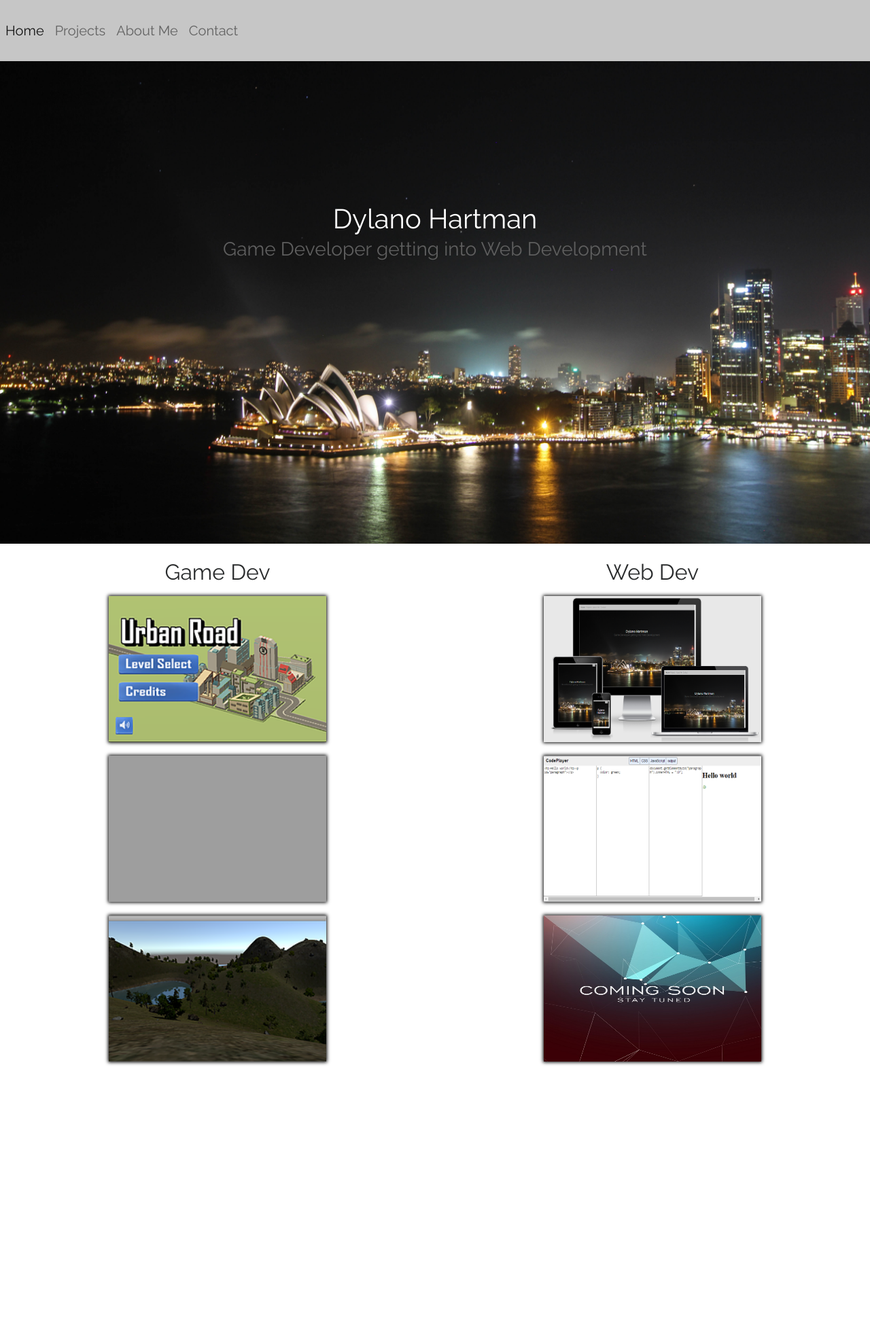
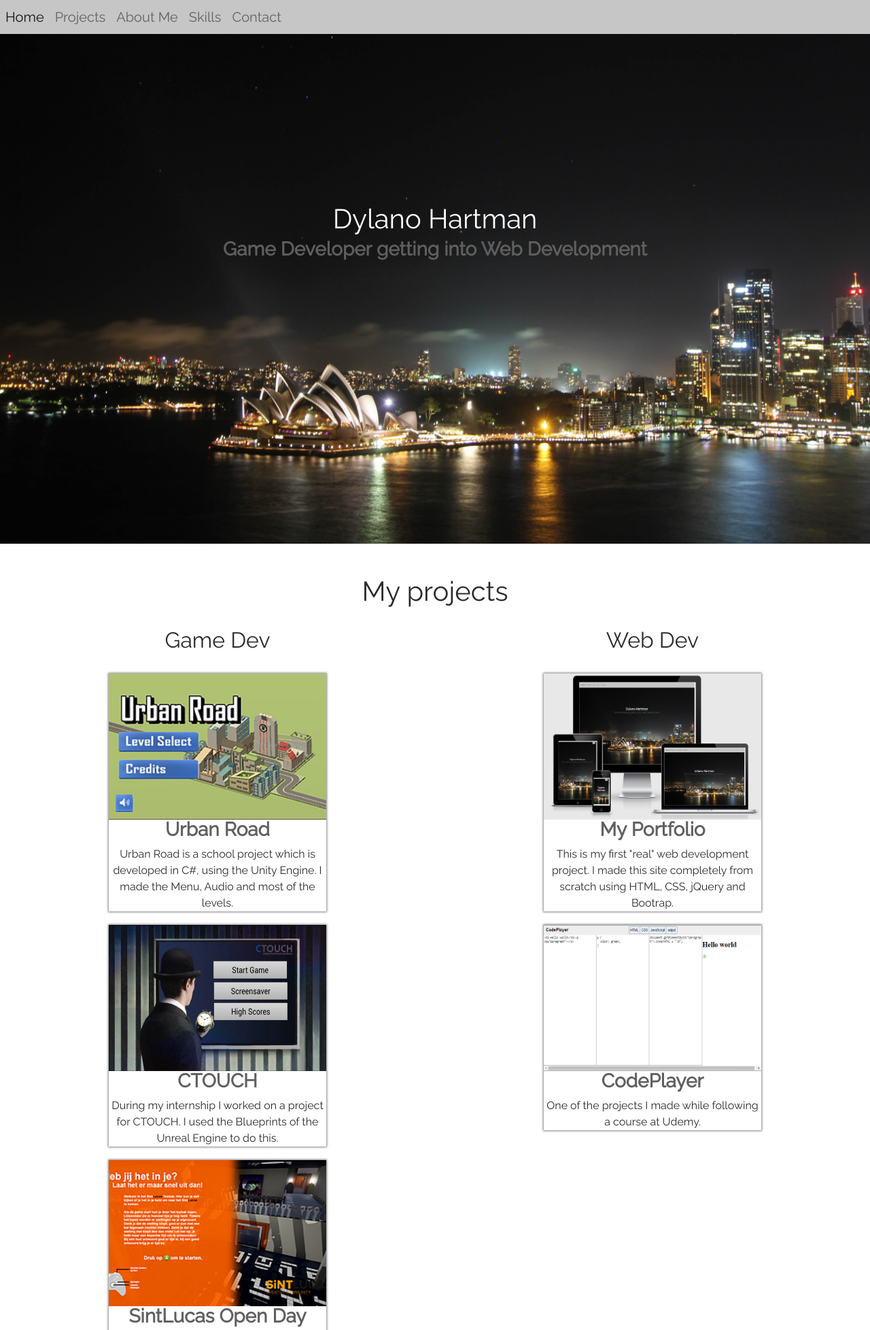
Before and after one commit to DylanoH/Web-Dev-Course, a PHP site: page / in a window 1280 px wide. Shown: the top 1957 px of the page at 68% size. Before the commit the page ends 1567 px from the top, so only its background shows below. Run offline with PHP 8.4, Linux system fonts and the light colour scheme; some libraries are stand-ins or nearby versions; grey boxes are pictures that could not be loaded.

Commit message:
Project finished for now

```diff
--- a/FreeCodeCamp/Dylano/index.html
+++ b/FreeCodeCamp/Dylano/index.html
@@ -9,7 +9,7 @@
     <meta name="viewport" content="width=device-width, initial-scale=1, shrink-to-fit=no">
 
     <!-- imports -->
-    <script src="https://use.fontawesome.com/d91196c311.js"></script>
+   	<link href="https://maxcdn.bootstrapcdn.com/font-awesome/4.7.0/css/font-awesome.min.css" rel="stylesheet">
     <link href="https://fonts.googleapis.com/css?family=Raleway" rel="stylesheet">
     <link rel="stylesheet" href="https://maxcdn.bootstrapcdn.com/bootstrap/4.0.0-alpha.6/css/bootstrap.min.css" integrity="sha384-rwoIResjU2yc3z8GV/NPeZWAv56rSmLldC3R/AZzGRnGxQQKnKkoFVhFQhNUwEyJ" crossorigin="anonymous">
     <script type="text/javascript" src="jquery.min.js"></script>
@@ -40,6 +40,9 @@
                 <a class="nav-link page-scroll" href="#About">About Me</a>
               </li>
               <li class="nav-item">
+                <a class="nav-link page-scroll" href="#Skills">Skills</a>
+              </li>
+              <li class="nav-item">
                 <a class="nav-link page-scroll" href="#Contact">Contact</a>
               </li>
             </ul>
@@ -53,42 +56,198 @@
       <div class="container-fluid">
           <div class="row ">
             <div class="fadeIn col-sm-12">
-              <h1 class="header-text">Dylano Hartman</h1>
-              <h3 class="header-text ">Game Developer getting into Web Development</h3>
+              <h1 class="header-text displayNone fadeIn">Dylano Hartman</h1>
+              <h3 class="header-text displayNone fadeIn">Game Developer getting into Web Development</h3>
             </div>
           </div>
         </div>
       </div>
 
     <br />
-    <div class="container-fluid">
+    <div id="Projects" class="container-fluid">
+      <br />
+      <h2 class="section-header">My projects</h2>
+      <br />
+      <div class="row ">
+        <div class="col-sm-6">
+          <h2 fadeIn>Game Dev</h2>
+          <br />
+          <div class="center">
+              <div class="project-box">
+                <img src="Resources/urbanroad.png"  class="img-size"/>
+                <h3>Urban Road</h3>
+                <span class="caption">
+                  Urban Road is a school project which is developed in C#, using the Unity Engine. I made the Menu, Audio and most of the levels.
+                </span>
+              </div>
+              <div class="project-box">
+                <img src="Resources/ctouch.jpg"  class="img-size"/>
+                <h3>CTOUCH</h3>
+                <span class="caption">
+                  During my internship I worked on a project for CTOUCH. I used the Blueprints of the Unreal Engine to do this.
+                </span>
+              </div>
+              <div class="project-box">
+                <img src="Resources/sintlucasopenday.png"  class="img-size"/>
+                <h3>SintLucas Open Day</h3>
+                <span class="caption">
+                  During my internship I made a game for the open day of Sint Lucas. I used the Blueprints of the Unreal Engine to do this.
+                </span>
+              </div>
+              <div class="project-box">
+                <img src="Resources/terraingen.png"  class="img-size"/>
+                <h3>Terrain Generator</h3>
+                <span class="caption">
+                  I made a procedural random terrain generator in C#, using the Unity Engine.
+                </span>
+              </div>
+          </div>
+        </div>
 
 
-      <div id="Projects">
-        <div class="row ">
-          <div class="col-sm-6">
-            <h2>Game Dev</h2>
-            <div class="center">
-              <img src="Resources/urbanroad.png"  class="project-image img-size"/>
-              <img src="https://static.wixstatic.com/media/a96fca_a2a122b00d194c538845ca822a81fa25~mv2.jpg/v1/fill/w_250,h_168,al_c,q_80,usm_0.66_1.00_0.01/a96fca_a2a122b00d194c538845ca822a81fa25~mv2.webp" class="project-image img-size" />
-              <img src="Resources/terraingen.png"  class="project-image img-size"/>
+        <div class="col-sm-6">
+          <h2 fadeIn>Web Dev</h2>
+          <br />
+          <div class="center">
+              <div class="project-box">
+                <img src="Resources/responsive.png"  class="img-size"/>
+                <h3>My Portfolio</h3>
+                <span class="caption">
+                  This is my first "real" web development project. I made this site completely from scratch using HTML, CSS, jQuery and Bootrap.
+                </span>
+              </div>
+              <div class="project-box">
+                <img src="Resources/codeplayer.png"  class="img-size"/>
+                <h3>CodePlayer</h3>
+                <span class="caption">
+                  One of the projects I made while following a course at Udemy.
+                </span>
+              </div>
+            </div>
+          </div>
+
+        </div>
+      </div>
 
 
-            </div>
-          </div>
-          <div class="col-sm-6">
-            <h2>Web Dev</h2>
-            <div class="center">
-              <img src="Resources/responsive.png "  class="project-image img-size"/>
-              <img src="Resources/codeplayer.png "  class="project-image img-size"/>
-              <img src="Resources/comingsoon.jpg" class="project-image img-size" />
+    <br />
+    <div id="About" class="container-fluid">
+      <br /><br />
+      <h2 class="section-header">Who am I?</h2>
+      <br /><br />
 
-            </div>
+      <div class="row">
+        <div class="col-sm-6">
+          <p >
+            Hello! My name is Dylano Hartman and I'm from the Netherlands. I'm a Game Developer who decided to learn Web Development. I'm about to graduate from a 4 years Game Development course at SintLucas in Eindhoven. I am learning Web Development with Udemy, FreeCodeCamp and a bunch of other online resources.
+          </p>
+          <p>
+            Learning is my passion and will never stop doing so. I love to code, wether it's games or web sites / applications, So I decided to learn web development as I see a better future in Web than in Games.
+          </p>
+          <p>
+            I also love to play games, watch anime and traveling!
+          </p>
 
+        </div>
+        <div class="col-sm-6">
+          <div class="center">
+            <img src="Resources/me.jpg" class="img-circle img-responsive me-image" width="300px" height="300px"/>
           </div>
         </div>
       </div>
+      <br />
     </div>
+
+
+    <br />
+    <br />
+
+
+    <div id="Skills" class="container-fluid">
+      <h2 class="section-header">What can I do?</h2>
+      <br />
+      <div class="row ">
+        <div class="col-sm-6">
+          <h2 fadeIn>Game Dev</h2>
+          <br />
+          <div class="center">
+
+            <img src="Resources/Logos/gd/unity.png"  id="unity"/>
+            <img src="Resources/Logos/gd/ue4.png"  class="logo-size"/>
+            <img src="Resources/Logos/gd/cpp.png"  class="logo-size"/>
+            <img src="Resources/Logos/gd/csharp.png"  class="logo-size"/>
+            <img src="Resources/Logos/gd/sfml.png"  class="logo-size"/>
+          </div>
+        </div>
+
+        <div class="col-sm-6">
+          <h2 fadeIn>Web Dev</h2>
+          <br />
+          <div class="center">
+              <img src="Resources/Logos/md/html.png"  id="unity"/>
+              <img src="Resources/Logos/md/css.png"  class="logo-size"/>
+              <img src="Resources/Logos/md/javascript.png"  class="logo-size"/>
+              <img src="Resources/Logos/md/jquery.png"  class="logo-size"/>
+              <img src="Resources/Logos/md/bootstrap.png"  class="logo-size"/>
+          </div>
+        </div>
+
+      </div>
+    </div>
+
+    <br />
+    <br />
+
+
+      <div id="Contact" class="text-center">
+
+              <div class="container">
+                <br />
+                <br />
+                <h2 class="section-header">Contact Us</h2>
+                <p>Feel free to contact me by filling in the contact form or visit one of my social network sites</p>
+                <div class="row">
+                  <div class="col-md-12">
+                    <form class="form-horizontal">
+                      <div class="form-group">
+                        <label for="exampleInputName2">Name</label>
+                        <input type="text" class="form-control" id="exampleInputName2" placeholder="Jane Doe">
+                      </div>
+                      <div class="form-group">
+                        <label for="exampleInputEmail2">Email</label>
+                        <input type="email" class="form-control" id="exampleInputEmail2" placeholder="jane.doe@example.com">
+                      </div>
+                      <div class="form-group ">
+                        <label for="exampleInputText">Your Message</label>
+                       <textarea  class="form-control" placeholder="Hey there!"></textarea>
+                      </div>
+                      <button type="submit" class="btn btn-default">Send Message</button>
+                    </form>
+                  </div>
+                </div>
+
+                    <br />
+                    <hr color="white">
+                    <br />
+                      <h4>My social network sites</h4>
+                    <ul class="list-inline banner-social-buttons">
+                      <div class="row">
+                        <div class="col-md-12">
+                          <div id="social-buttons"class="center">
+                            <li><a href="https://www.linkedin.com/in/dylano-hartman-ab4607bb/" class="btn btn-default btn-lg btn-secondary"><i class="fa fa-linkedin"> <span class="network-name">LinkedIn</span></i></a></li>
+                            <li><a href="https://twitter.com/DylanoHartmn" class="btn btn-default btn-lg btn-secondary"><i class="fa fa-twitter"> <span class="network-name">Twitter</span></i></a></li>
+                            <li><a href="https://www.facebook.com/dylano.hartman" class="btn btn-default btn-lg btn-secondary"><i class="fa fa-facebook"> <span class="network-name">Facebook</span></i></a></li>
+                          </div>
+                        </div>
+                      </div>
+                    </ul>
+
+              </div>
+          </div>
+
+
+
+
     <script src="https://cdnjs.cloudflare.com/ajax/libs/tether/1.4.0/js/tether.min.js" integrity="sha384-DztdAPBWPRXSA/3eYEEUWrWCy7G5KFbe8fFjk5JAIxUYHKkDx6Qin1DkWx51bBrb" crossorigin="anonymous"></script>
     <script src="https://maxcdn.bootstrapcdn.com/bootstrap/4.0.0-alpha.6/js/bootstrap.min.js" integrity="sha384-vBWWzlZJ8ea9aCX4pEW3rVHjgjt7zpkNpZk+02D9phzyeVkE+jo0ieGizqPLForn" crossorigin="anonymous"></script>
     <script src="jquery.easing.min.js"></script>
--- a/FreeCodeCamp/Dylano/mainCSS.css
+++ b/FreeCodeCamp/Dylano/mainCSS.css
@@ -16,8 +16,11 @@ html, body {
   font-size: 20px;
 }
 
+.navbar {
+  padding: 0px !important;
+}
+
 #Home {
-
   height: 100%;
   width: 100%;
   background-image: url("Resources/sydney-night.jpg");
@@ -32,30 +35,25 @@ h1 {
 }
 
 h2 {
+
   text-align: center;
 }
 
 h3 {
   color: #5F5F5F;
+  font-weight: bolder;
 }
 
 .header-text {
   text-align: center;
   position: relative;
   top: 300px;
- display: none;
+
+}
+.displayNone {
+  display: none;
 }
 
-@media screen and (max-width: 375px) {
-  .header-text {
-    top: 150px;
-  }
-}
-.project-image {
-  box-shadow: 0px 0px 5px 1px black;
-  margin: 10px 5px 10px 5px;
-
-}
 .bg-inverse {
   background-color: #c6c6c6 !important;
 }
@@ -64,8 +62,35 @@ h3 {
     background-color: #c6c6c6 !important;
 }
 
+.section-header {
+  font-size: 250%;
+}
+
+
+
 .center {
   text-align: center;
+
+}
+
+.caption {
+  display: block;
+}
+
+.project-box {
+  vertical-align: top;
+  display: inline-block;
+  text-align: center;
+  width: 320px;
+  margin: 0px 10px 20px 10px;
+  box-shadow: 0px 0px 3px 1px grey;
+  background-color: white;
+}
+
+.project-box:hover {
+  transform: scale(1.2);
+  box-shadow: 0px 0px 6px 1px black;
+  transition: all 0.2s;
 }
 
 .img-size {
@@ -73,8 +98,96 @@ h3 {
   height: 215px;
 }
 
-.img-size:hover {
-  transform: scale(1.4);
-  box-shadow: 0px 0px 10px 1px black;
-  transition: all 0.3s;
+
+
+
+
+#About {
+  height: auto;
+  width: 100%;
+  background-color: #262626;
+  color: white;
 }
+
+
+.me-image {
+  position: relative;
+  top: 0px;
+}
+.img-circle {
+  border-radius: 50% ;
+}
+
+.logo-size {
+  width: 150px;
+  height: 150px;
+  margin: 0px 10px 20px 10px;
+}
+
+#unity {
+  width: 200px;
+  height: 150px;
+  margin: 0px 10px 20px 10px;
+}
+
+#Contact {
+  width: 100%;
+  background-color: #262626;
+  color: white;
+  padding-bottom:80px;
+}
+
+p{
+	margin:0 0 25px;
+	font-size:18px;
+	line-height:1.6em;
+}
+a{
+	color:#26a5d3;
+}
+a:hover,a:focus{
+	text-decoration:none;
+	color:#26a5d3;
+}
+
+textarea.form-control{
+    height:100px;
+}
+
+#social-buttons>li {
+    display: inline;
+    margin-right: 5px;
+}
+
+#social-buttons>li:last-child {
+  margin-right: 0px;
+}
+
+
+
+
+@media screen and (max-width: 415px) {
+  .header-text {
+    top: 150px;
+  }
+  .project-box:hover {
+    transform: scale(1);
+    box-shadow: 0px 0px 3px 1px grey;
+    transition: all 0.0s;
+  }
+
+  .project-box {
+    vertical-align: top;
+    display: inline-block;
+    text-align: center;
+    width: 300px;
+    margin: 0px 10px 20px 10px;
+    box-shadow: 0px 0px 3px 1px grey;
+    background-color: white;
+  }
+
+  .img-size {
+    width: 300px;
+    height: 195px;
+  }
+}
--- a/FreeCodeCamp/Dylano/mainJS.js
+++ b/FreeCodeCamp/Dylano/mainJS.js
@@ -1,3 +1,3 @@
 $(document).ready(function() {
-  $(".header-text").fadeIn(1000);
+  $(".fadeIn").fadeIn(1000);
 });
```
Also changed, not shown: FreeCodeCamp/Dylano/Resources/Logos/gd/cpp.png (added), FreeCodeCamp/Dylano/Resources/Logos/gd/csharp.png (added), FreeCodeCamp/Dylano/Resources/Logos/gd/sfml.png (added), FreeCodeCamp/Dylano/Resources/Logos/gd/ue4.png (added), FreeCodeCamp/Dylano/Resources/Logos/gd/unity.png (added), FreeCodeCamp/Dylano/Resources/Logos/md/bootstrap.png (added), FreeCodeCamp/Dylano/Resources/Logos/md/css.png (added), FreeCodeCamp/Dylano/Resources/Logos/md/html.png (added), FreeCodeCamp/Dylano/Resources/Logos/md/javascript.png (added), FreeCodeCamp/Dylano/Resources/Logos/md/jquery.png (added), FreeCodeCamp/Dylano/Resources/ctouch.jpg (added), FreeCodeCamp/Dylano/Resources/me.jpg (added).
